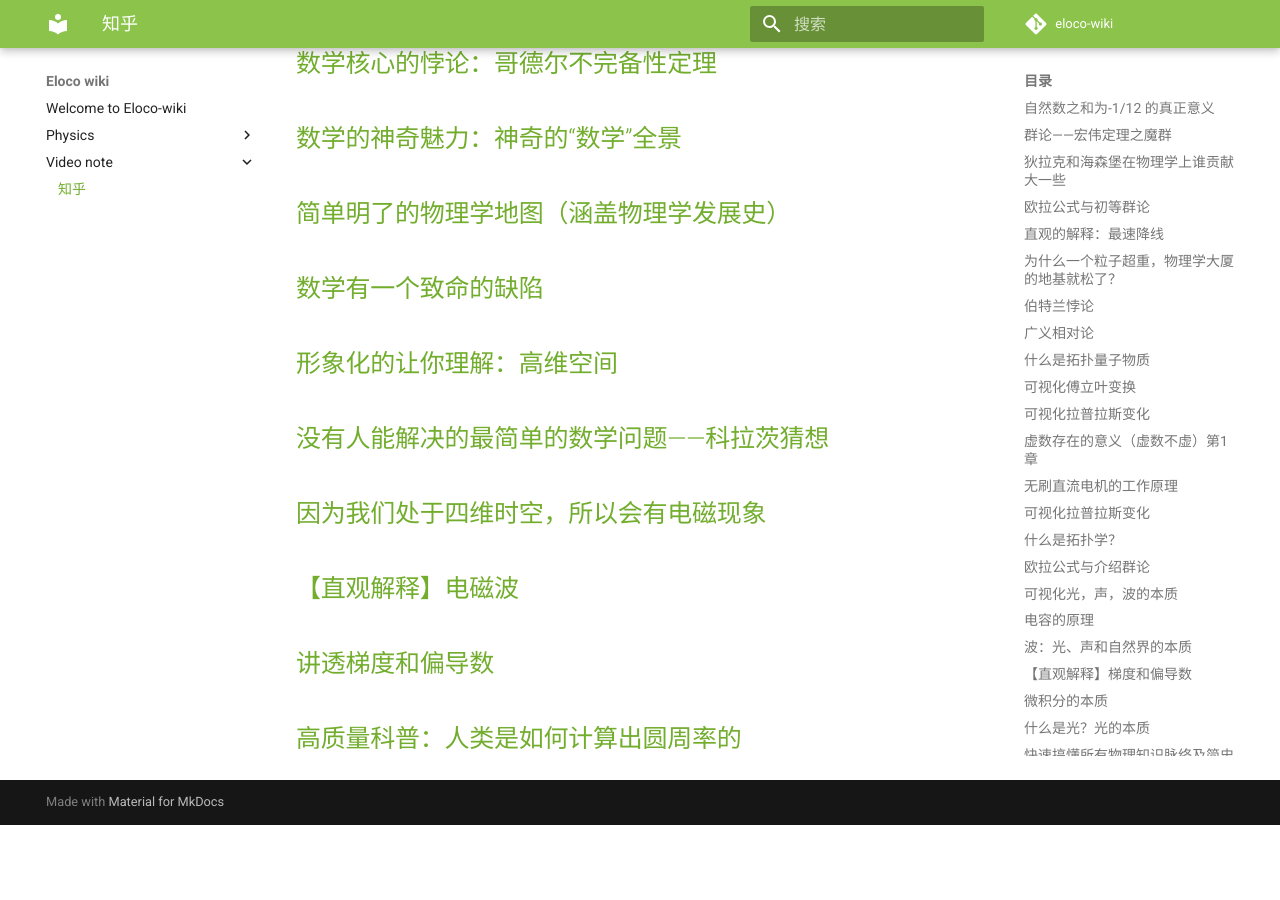
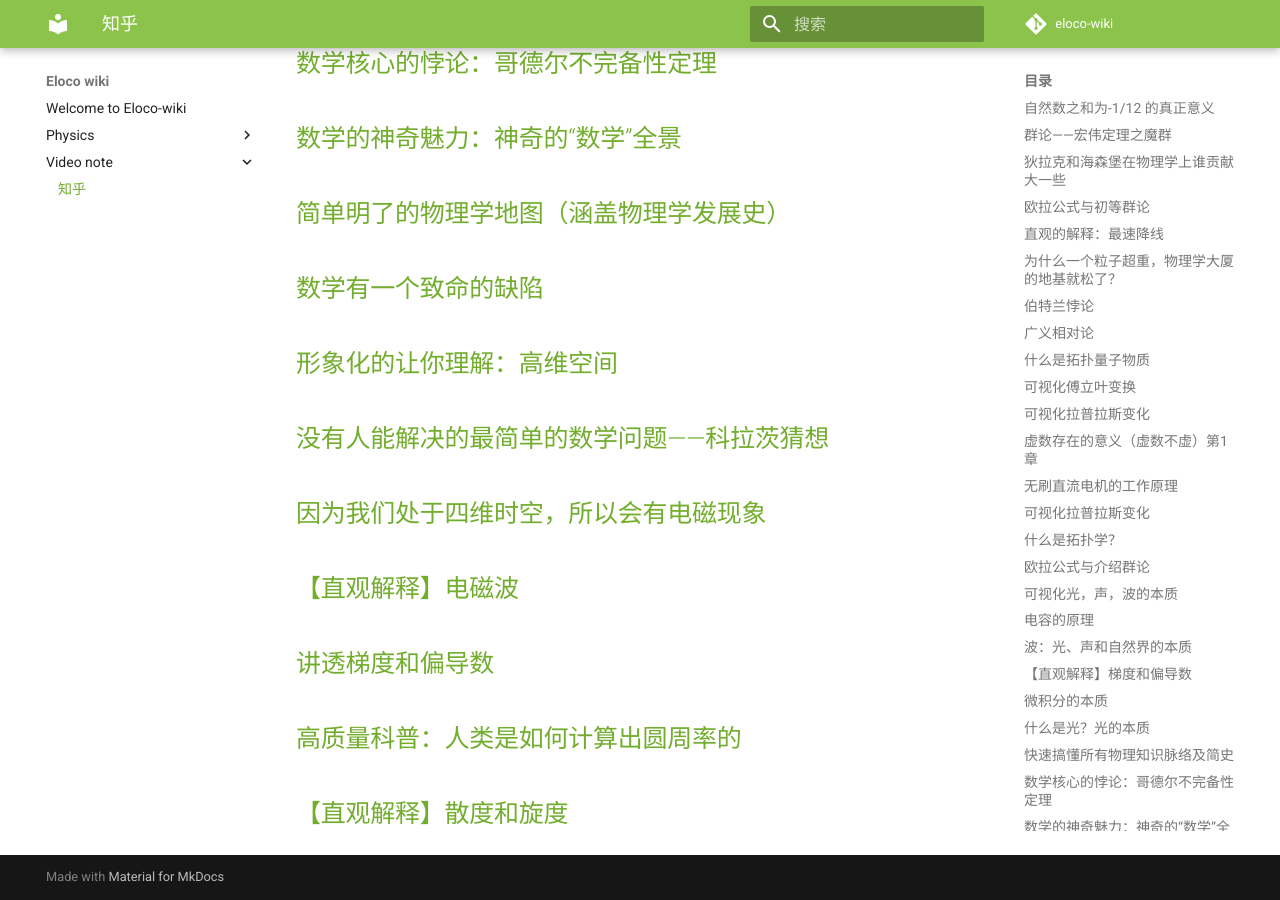
Before and after one commit to Eloco/eloco-wiki, an MkDocs documentation site: the page built from docs/video note/知乎.md, in a window 1280 px wide and 900 px high, scrolled down 1952 px. Built offline with MkDocs 1.6.1 and Material for MkDocs 9.7.7, drawn with Linux system fonts in a browser that asks for light colours; comment, search, counter and statistics services are not loaded; before the commit the page ends 2777 px from its top, so only the background shows below that.

Commit message:
vault backup: 2022-07-26 12:49:11

```diff
--- a/docs/video note/知乎.md
+++ b/docs/video note/知乎.md
@@ -94,3 +94,6 @@ $1^3+2^3+3^3+4^3+... = -\frac {1} {120}$
 ## [讲透梯度和偏导数](https://www.zhihu.com/zvideo/1428053128050151424)
 
 ## [高质量科普：人类是如何计算出圆周率的](https://www.zhihu.com/zvideo/1421124506409189376)
+
+
+## [【直观解释】散度和旋度](https://www.zhihu.com/zvideo/1446234367153025026)
```
